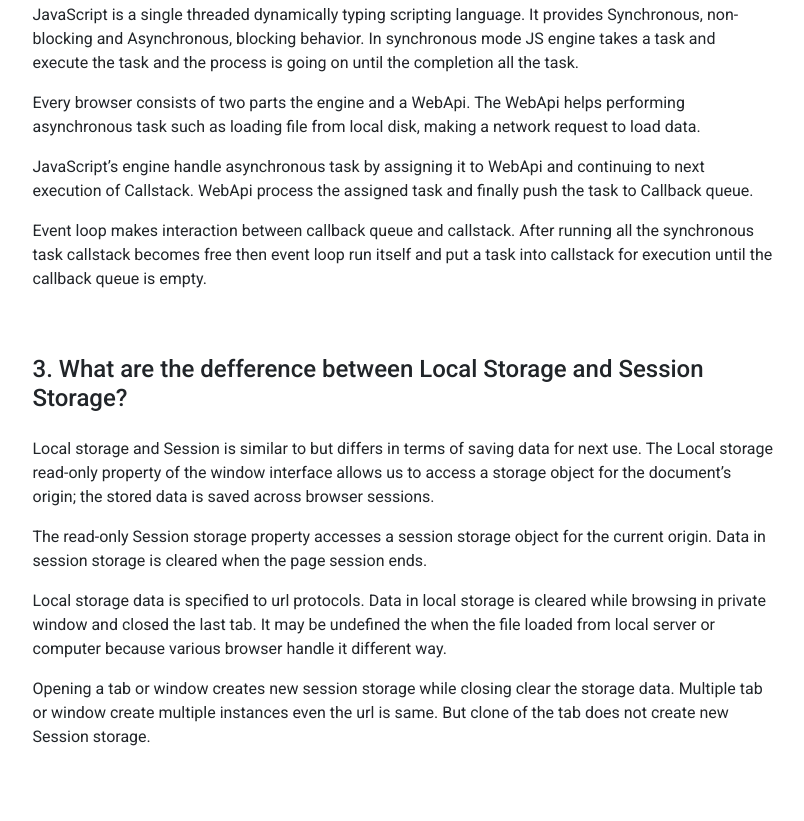
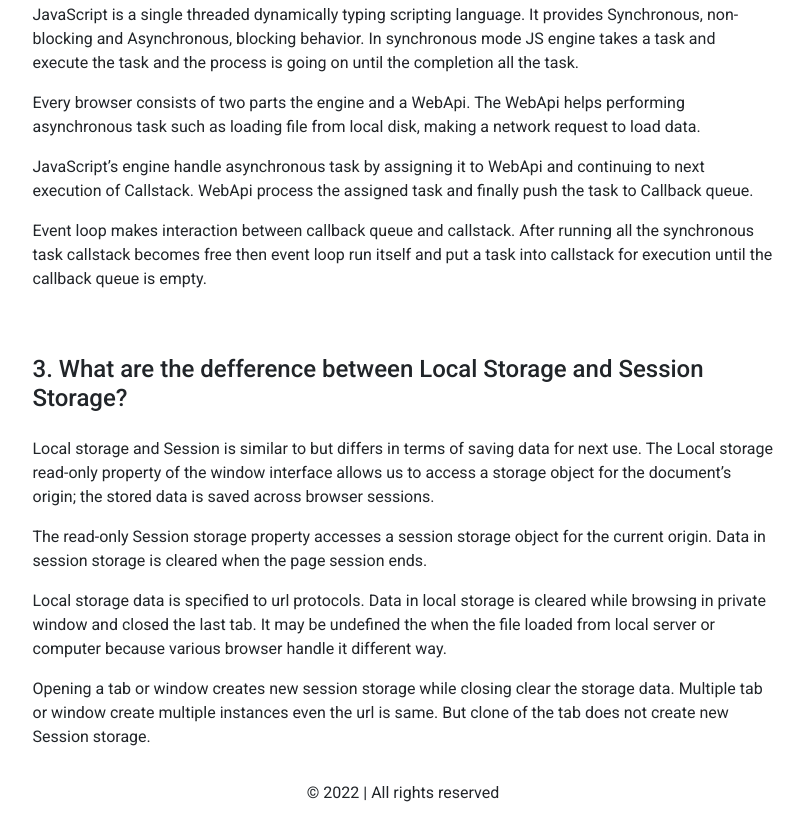
Before and after one commit to hasanTheBest/insta-shohor, a plain HTML site: page index.html in a window 1280 px wide. Shown: the part 2097-2918 px from the top of the page, without its empty margins (237-1041 px from the left). Before the commit the page ends 2862 px from the top, so only its background shows below. Drawn offline with nearby package versions, Linux system fonts and the light colour scheme.

Commit message:
footer is added.

```diff
--- a/index.html
+++ b/index.html
@@ -187,7 +187,7 @@
       </div>
     </section>
 
-    <footer></footer>
+    <footer class="text-center p-3">&copy; 2022 | All rights reserved</footer>
 
     <!-- add javascript  file  -->
     <script src="./js/app.js"></script>
```
